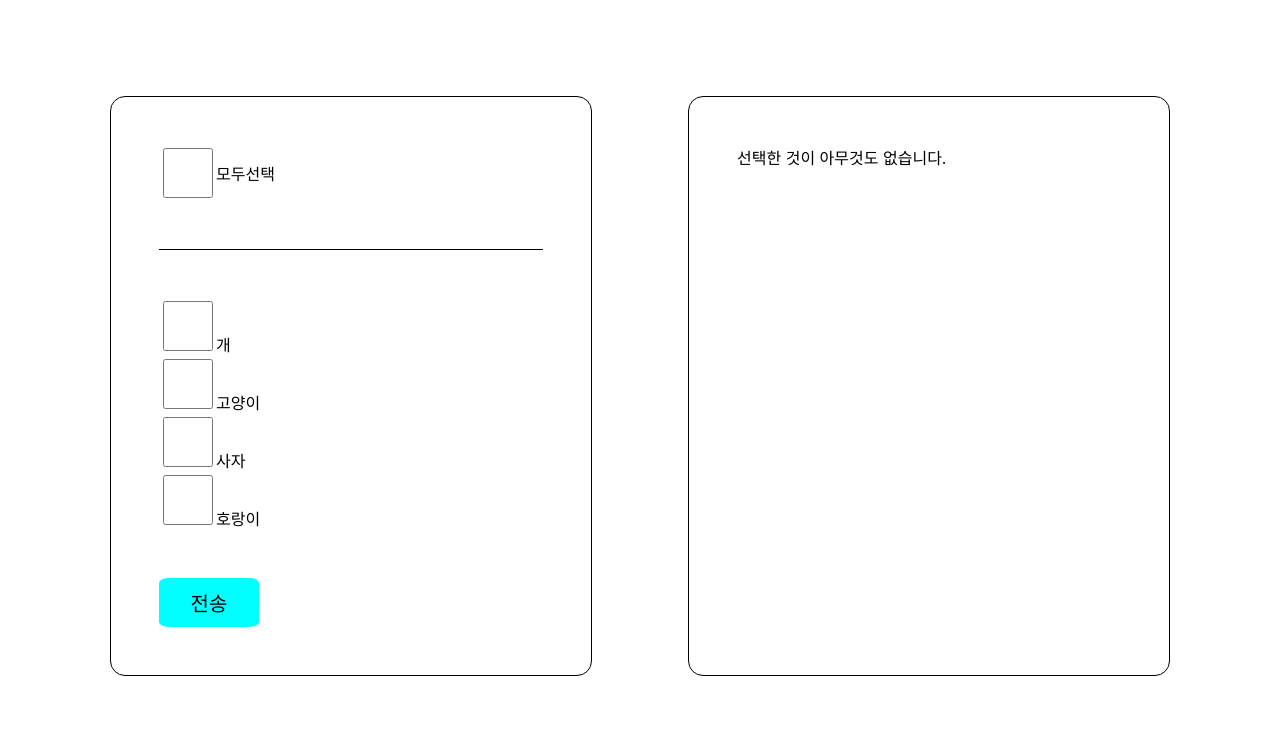
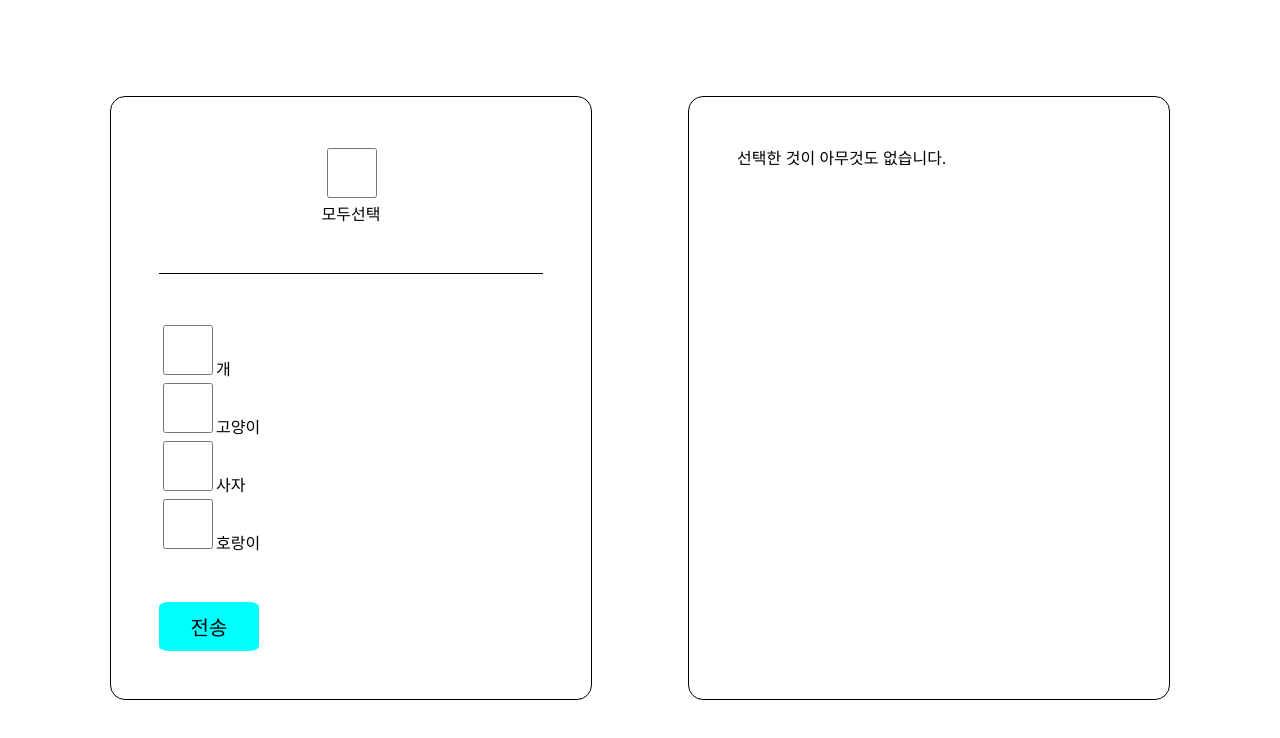
Before and after one commit to Jaek1783/checkbox, a React (Create React App) app: page / in a window 1280 px wide. Shown: the top 738 px of the page. Built offline with nearby package versions, Linux system fonts and the light colour scheme.

Commit message:
select컴포넌트 css수정

```diff
--- a/src/App.css
+++ b/src/App.css
@@ -5,13 +5,15 @@
 }
 .card{
     width:30%;
-    /* height:500px; */
     padding:3rem;
     border-radius:15px;
     border:1px solid #000;
     margin:3rem;
 }
-
+.card>form{
+    display:flex;
+    flex-direction: column;
+}
 .check{
     display:flex;
 }
```
